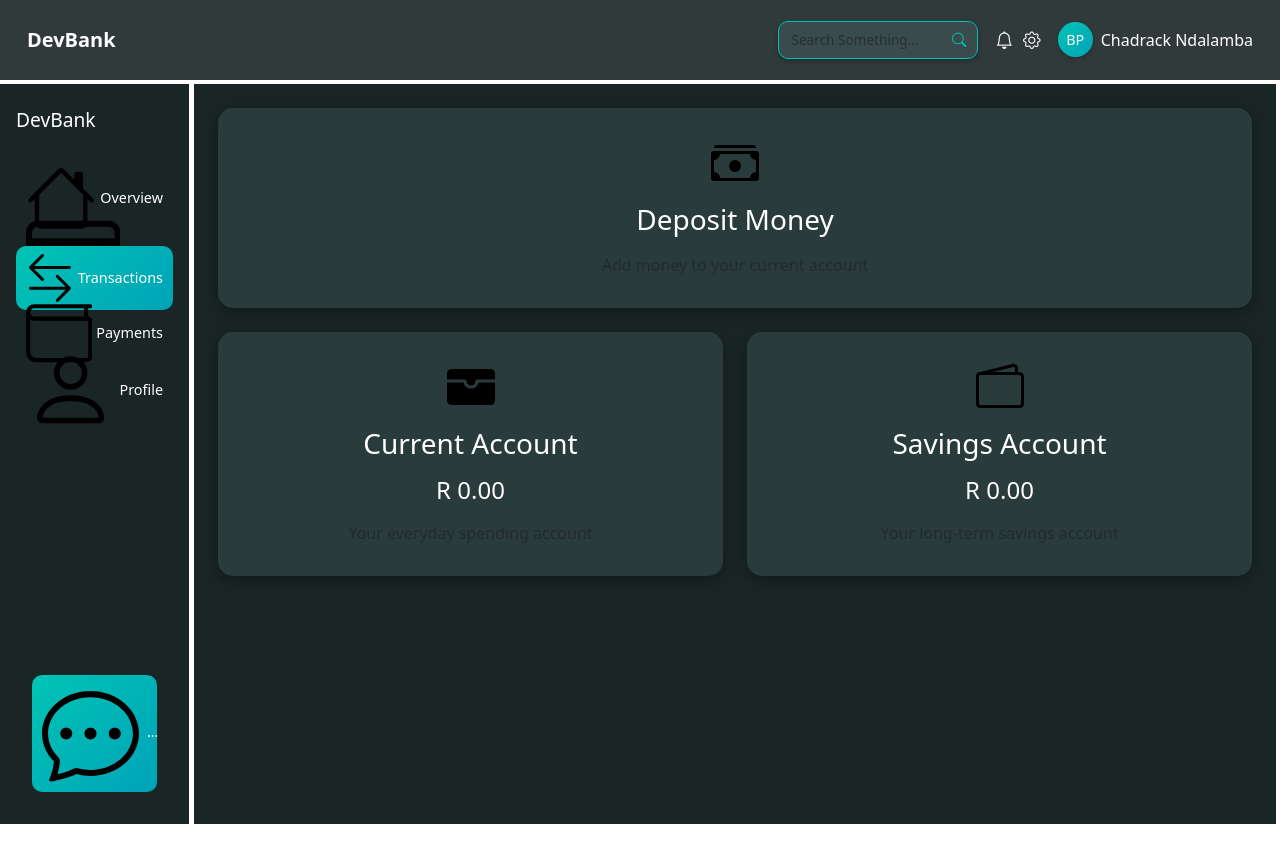
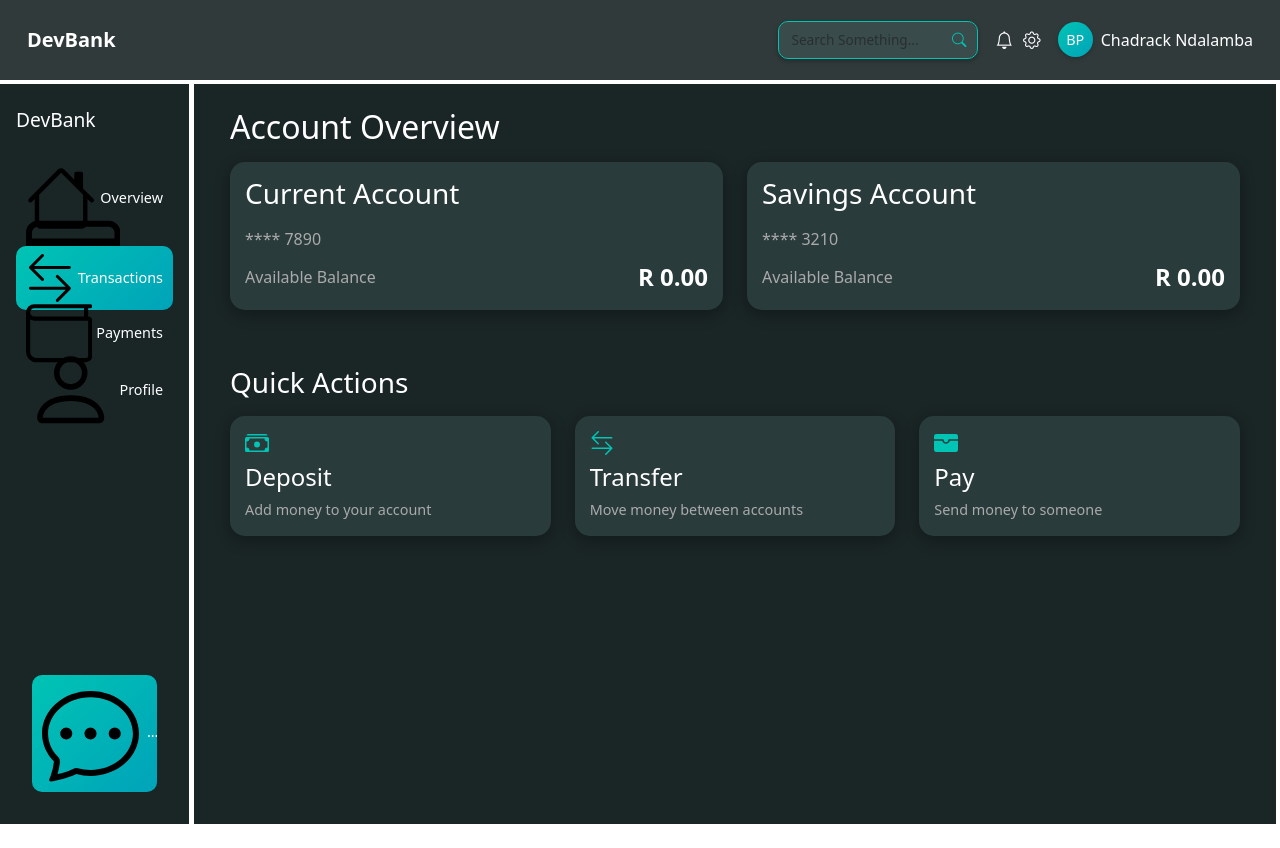
Before and after one commit to Software-Development-Capaciti/banking-frontend, a React (Vite) app: page /transactions in a window 1280 px wide. Built offline with nearby package versions, Linux system fonts and the light colour scheme; no server answers.

Commit message:
fix: account overview with current balances\n\n- Show current and savings account balances in overview\n- Add quick actions for deposit, transfer, and pay\n- Improve layout and styling

```diff
--- a/src/pages/Transactions.jsx
+++ b/src/pages/Transactions.jsx
@@ -419,70 +419,113 @@ function Transactions() {
 
   const renderAccountsView = () => {
     return (
-      <div>
-        <div className="row g-4 mb-4">
+      <div className="container">
+        <div className="row">
           <div className="col-12">
-            <div className="card h-100"
-              style={{
-                ...styles.accountCard,
-                ...(hoveredCard === 'deposit' ? styles.accountCardHover : {})
-              }}
-              onMouseEnter={() => setHoveredCard('deposit')}
-              onMouseLeave={() => setHoveredCard(null)}
-              onClick={() => {
-                setActiveOperation('deposit');
-                setActiveAccount('current');
-                setActiveView('current-operations');
-              }}
-            >
-              <div className="card-body d-flex flex-column align-items-center justify-content-center text-center text-white">
-                <CashStack size={48} className="text-#00C4B4 mb-3" />
-                <h3 className="card-title mb-3">Deposit Money</h3>
-                <p className="card-text text-muted">Add money to your current account</p>
+            <div style={{ marginBottom: '2rem' }}>
+              <h2 style={{ color: '#fff', marginBottom: '1rem' }}>Account Overview</h2>
+              <div className="row">
+                <div className="col-md-6 mb-4">
+                  <div style={styles.accountCard}>
+                    <h3 style={{ color: '#fff', marginBottom: '1rem' }}>Current Account</h3>
+                    <p style={{ color: '#aaa', marginBottom: '0.5rem' }}>**** 7890</p>
+                    <div style={{ display: 'flex', justifyContent: 'space-between', alignItems: 'center' }}>
+                      <span style={{ color: '#aaa' }}>Available Balance</span>
+                      <span style={{ color: '#fff', fontSize: '1.5rem', fontWeight: 'bold' }}>
+                        {formatAmount(accountBalances.current)}
+                      </span>
+                    </div>
+                  </div>
+                </div>
+                <div className="col-md-6 mb-4">
+                  <div style={styles.accountCard}>
+                    <h3 style={{ color: '#fff', marginBottom: '1rem' }}>Savings Account</h3>
+                    <p style={{ color: '#aaa', marginBottom: '0.5rem' }}>**** 3210</p>
+                    <div style={{ display: 'flex', justifyContent: 'space-between', alignItems: 'center' }}>
+                      <span style={{ color: '#aaa' }}>Available Balance</span>
+                      <span style={{ color: '#fff', fontSize: '1.5rem', fontWeight: 'bold' }}>
+                        {formatAmount(accountBalances.savings)}
+                      </span>
                     </div>
                   </div>
                 </div>
               </div>
-        <div className="row g-4">
-          <div className="col-md-6">
-            <div className="card h-100"
-              style={{
-                ...styles.accountCard,
-                ...(hoveredCard === 'current' ? styles.accountCardHover : {})
-              }}
-              onMouseEnter={() => setHoveredCard('current')}
-              onMouseLeave={() => setHoveredCard(null)}
-              onClick={() => {
-                setActiveAccount('current');
-                setActiveView('transactions');
-              }}
-            >
-              <div className="card-body d-flex flex-column align-items-center justify-content-center text-center text-white">
-                <WalletFill size={48} className="text-#00C4B4 mb-3" />
-                <h3 className="card-title mb-3">Current Account</h3>
-                <h4 className="text-#00C4B4 mb-3">{formatAmount(accountBalances.current)}</h4>
-                <p className="card-text text-muted">Your everyday spending account</p>
             </div>
           </div>
         </div>
-          <div className="col-md-6">
-            <div className="card h-100"
+
+        <div className="row">
+          <div className="col-12">
+            <h3 style={{ color: '#fff', marginBottom: '1rem' }}>Quick Actions</h3>
+            <div className="row">
+              <div className="col-md-4 mb-3">
+                <button
+                  className="btn w-100"
                   style={{
                     ...styles.accountCard,
-                ...(hoveredCard === 'savings' ? styles.accountCardHover : {})
+                    textAlign: 'left',
+                    border: 'none',
+                    height: '100%',
+                    minHeight: '120px'
                   }}
-              onMouseEnter={() => setHoveredCard('savings')}
-              onMouseLeave={() => setHoveredCard(null)}
                   onClick={() => {
-                setActiveAccount('savings');
-                setActiveView('transactions');
+                    setActiveAccount('current');
+                    setActiveOperation('deposit');
+                    setActiveView('operations-deposit');
                   }}
                 >
-              <div className="card-body d-flex flex-column align-items-center justify-content-center text-center text-white">
-                <Wallet2 size={48} className="text-#00C4B4 mb-3" />
-                <h3 className="card-title mb-3">Savings Account</h3>
-                <h4 className="text-#00C4B4 mb-3">{formatAmount(accountBalances.savings)}</h4>
-                <p className="card-text text-muted">Your long-term savings account</p>
+                  <CashStack size={24} color="#00C4B4" style={{ marginBottom: '0.5rem' }} />
+                  <h4 style={{ color: '#fff', marginBottom: '0.5rem' }}>Deposit</h4>
+                  <p style={{ color: '#aaa', fontSize: '0.9rem', marginBottom: 0 }}>
+                    Add money to your account
+                  </p>
+                </button>
+              </div>
+              <div className="col-md-4 mb-3">
+                <button
+                  className="btn w-100"
+                  style={{
+                    ...styles.accountCard,
+                    textAlign: 'left',
+                    border: 'none',
+                    height: '100%',
+                    minHeight: '120px'
+                  }}
+                  onClick={() => {
+                    setActiveAccount('current');
+                    setActiveOperation('transfer');
+                    setActiveView('operations-transfer');
+                  }}
+                >
+                  <ArrowLeftRight size={24} color="#00C4B4" style={{ marginBottom: '0.5rem' }} />
+                  <h4 style={{ color: '#fff', marginBottom: '0.5rem' }}>Transfer</h4>
+                  <p style={{ color: '#aaa', fontSize: '0.9rem', marginBottom: 0 }}>
+                    Move money between accounts
+                  </p>
+                </button>
+              </div>
+              <div className="col-md-4 mb-3">
+                <button
+                  className="btn w-100"
+                  style={{
+                    ...styles.accountCard,
+                    textAlign: 'left',
+                    border: 'none',
+                    height: '100%',
+                    minHeight: '120px'
+                  }}
+                  onClick={() => {
+                    setActiveAccount('current');
+                    setActiveOperation('pay');
+                    setActiveView('operations-pay');
+                  }}
+                >
+                  <WalletFill size={24} color="#00C4B4" style={{ marginBottom: '0.5rem' }} />
+                  <h4 style={{ color: '#fff', marginBottom: '0.5rem' }}>Pay</h4>
+                  <p style={{ color: '#aaa', fontSize: '0.9rem', marginBottom: 0 }}>
+                    Send money to someone
+                  </p>
+                </button>
               </div>
             </div>
           </div>
```
Lines whose indentation alone changed are shown as unchanged.
